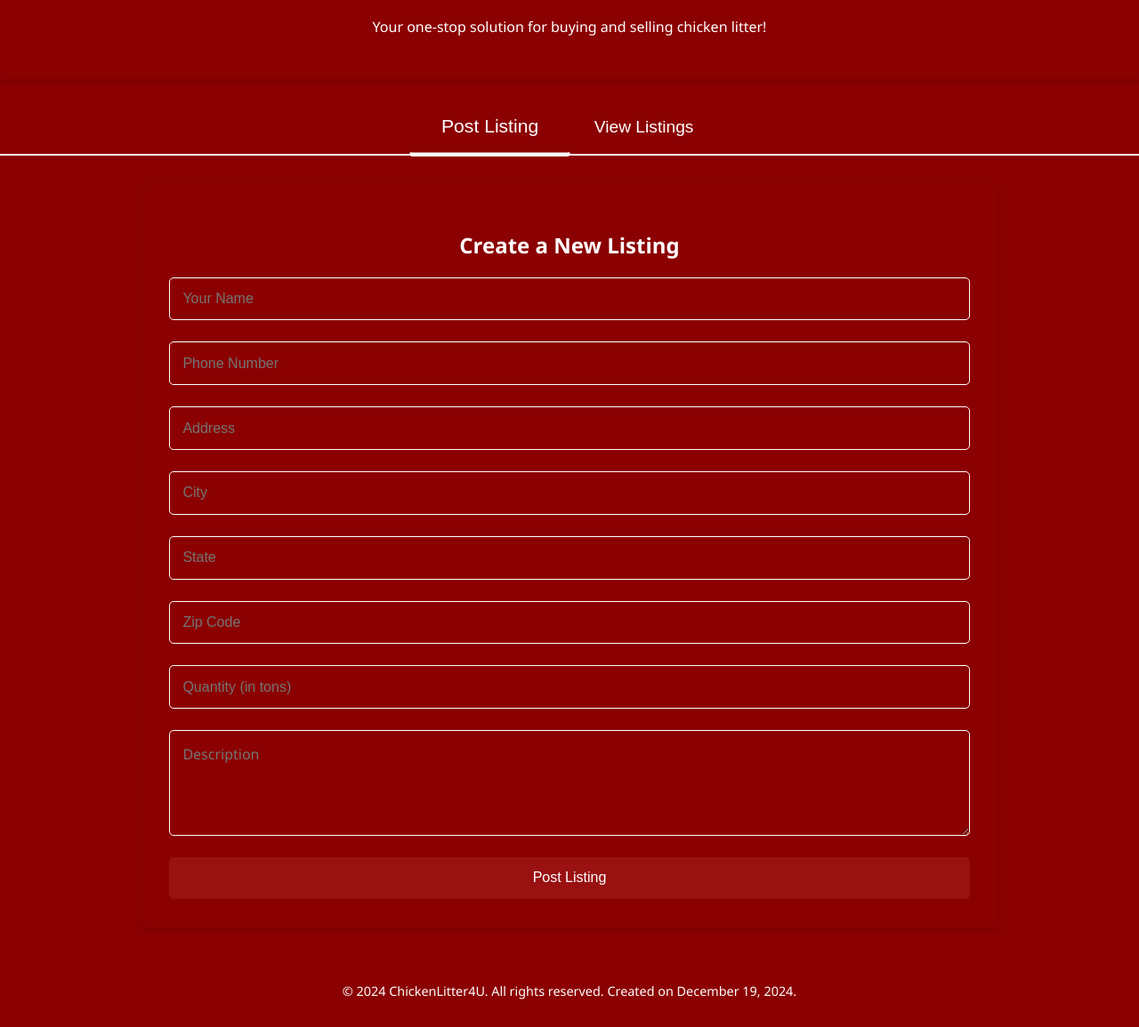
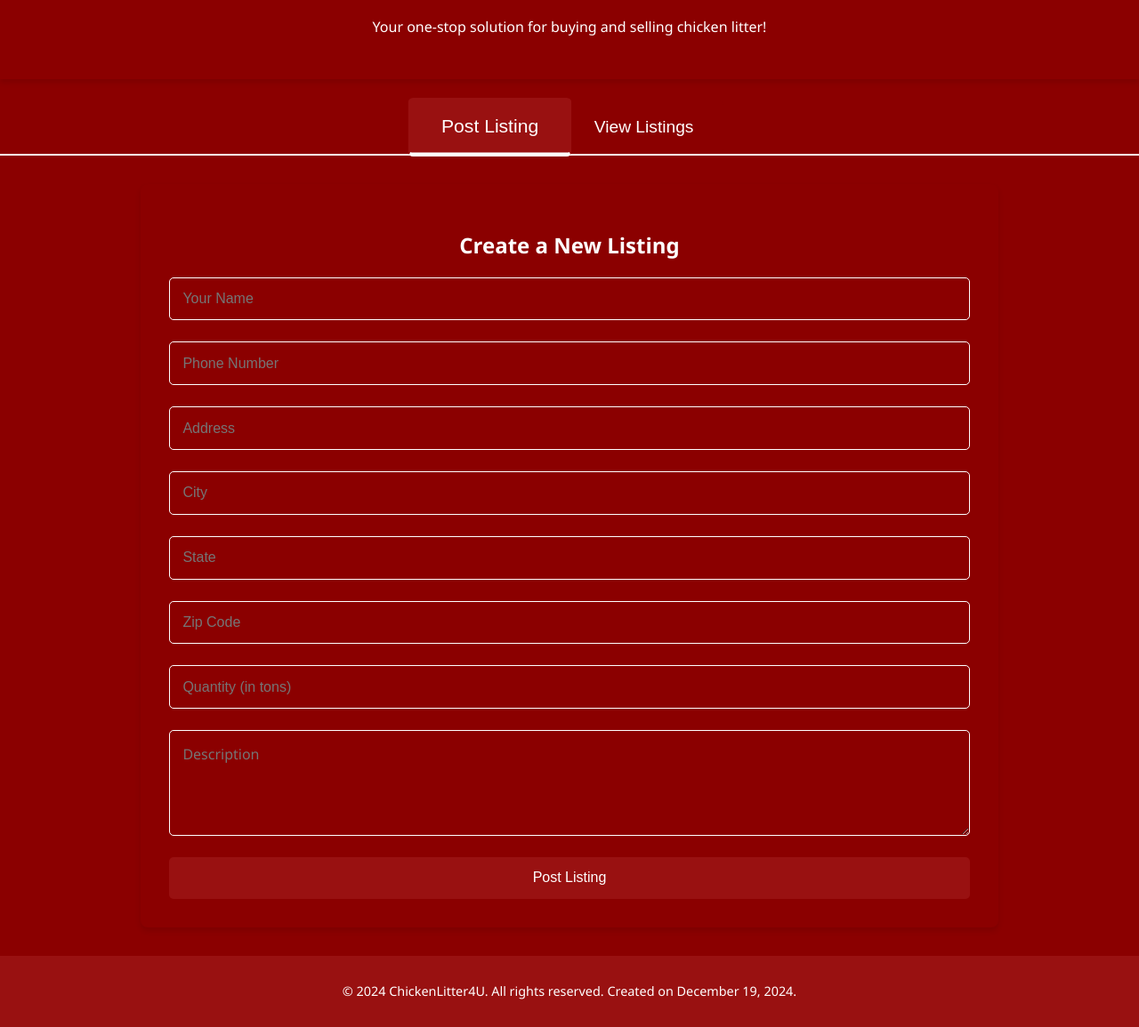
Before and after one commit to ChickenLitter4U/ChickenLitter4U, a plain HTML site: page index.html in a window 1280 px wide. Shown: the part 99-1254 px from the top of the page at 89% size. Drawn offline with Linux system fonts and the light colour scheme.

Commit message:
Update index.html

```diff
--- a/index.html
+++ b/index.html
@@ -30,7 +30,7 @@
             padding: 1rem 2rem;
             margin: 0;
             border: 2px solid transparent;
-            background-color: transparent;
+            background-color: #8B0000;
             color: white;
             font-size: 1.2rem;
             cursor: pointer;
@@ -38,11 +38,12 @@
         }
         .tabs button.active {
             border-bottom: 4px solid white;
+            background-color: #991111;
             color: white;
             transform: scale(1.1);
         }
         .tabs button:hover {
-            background-color: #991111;
+            background-color: #5a0000;
             border-color: white;
             color: white;
         }
@@ -117,7 +118,7 @@
         footer {
             text-align: center;
             padding: 1rem;
-            background-color: #8B0000;
+            background-color: #991111;
             color: white;
             font-size: 0.9rem;
             margin-top: 2rem;
```
